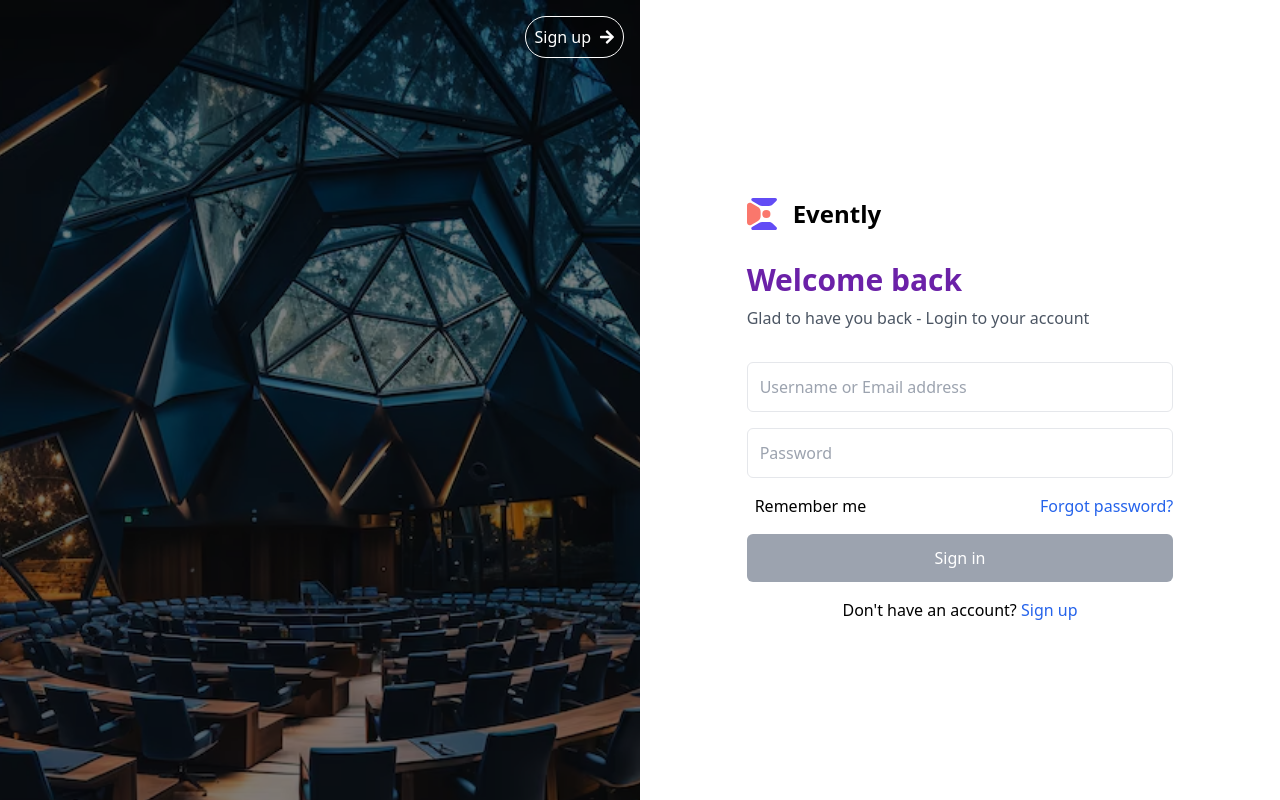
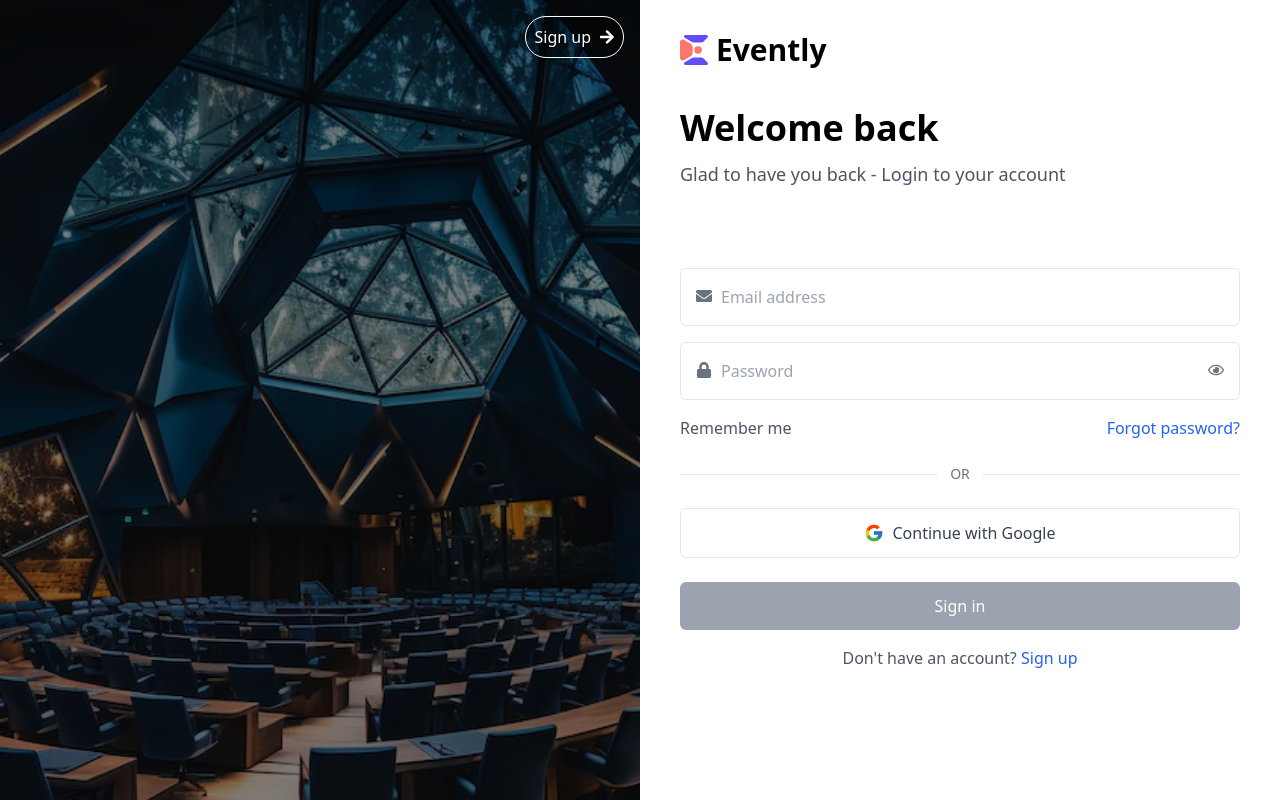
Before and after one commit to Mcdemzy/Evently-EMS, a React (Vite) app: page /login in a window 1280 px wide. Shown: the top 800 px of the page. Built offline with nearby package versions, Linux system fonts and the light colour scheme.

Commit message:
Refactor Login component to include password visibility toggle and Google authentication option

```diff
--- a/src/components/Auth/Login/Login.tsx
+++ b/src/components/Auth/Login/Login.tsx
@@ -1,69 +1,119 @@
 import { Link } from "react-router-dom";
 import ImageSlider from "../../shared/ImageSlider/ImageSlider";
+import {
+  // FaUser,
+  FaEnvelope,
+  FaLock,
+  FaRegEye,
+  FaRegEyeSlash,
+} from "react-icons/fa";
+import { FcGoogle } from "react-icons/fc";
+import { useState } from "react";
 
 const Login = () => {
+  const [showPassword, setShowPassword] = useState(false);
+
   return (
     <div className="h-screen flex flex-col md:flex-row">
-      {/* Left side - Image Slider */}
+      {/* Left side - Login form */}
       <ImageSlider />
 
-      {/* Right side - Login form */}
-      <div className="w-full h-screen md:w-1/2  pt-5 bg-white flex justify-center items-center">
-        <div className="w-4/5 lg:w-2/3">
-          <div className="mb-8">
-            <div className="flex gap-4">
-              <img
-                src="images/logo.svg"
-                width={30}
-                height={50}
-                alt="Evently Logo"
-              />
-              <span className="md:text-2xl text-xl font-bold">Evently</span>
+      {/* Right side - Image slider */}
+      <main className="pt-8 min-h-screen w-full md:w-1/2 px-4 md:px-10">
+        {/* Logo Section */}
+        <div className="flex items-center gap-2">
+          <img src="/images/logo.svg" width={28} alt="logo" />
+          <p className="text-3xl font-bold">Evently</p>
         </div>
-          </div>
-          <h1 className="text-3xl font-bold text-purple-800 mb-2">
-            Welcome back
-          </h1>
-          <p className="text-gray-600 mb-8">
+
+        {/* Welcome Back Heading */}
+        <div className="mt-[40px] mb-[40px] md:mb-[80px]">
+          <h1 className="text-4xl font-semibold mb-3">Welcome back</h1>
+          <p className="text-lg text-gray-600">
             Glad to have you back - Login to your account
           </p>
-          <form className="space-y-4">
+        </div>
+
+        {/* Form Section */}
+        <form action="">
+          {/* Email Field */}
+          <div className="relative mb-4">
+            <FaEnvelope className="absolute left-4 top-5 text-gray-500" />
             <input
-              type="text"
-              placeholder="Username or Email address"
-              className="w-full p-3 border rounded-md"
+              type="email"
+              placeholder="Email address"
+              className="border w-full p-4 pl-10 rounded-md"
             />
+          </div>
+
+          {/* Password Field */}
+          <div className="relative mb-4">
+            <FaLock className="absolute left-4 top-5 text-gray-500" />
             <input
-              type="password"
+              type={showPassword ? "text" : "password"}
               placeholder="Password"
-              className="w-full p-3 border rounded-md"
+              className="border w-full p-4 pl-10 pr-10 rounded-md"
             />
-            <div className="flex items-center justify-between">
-              <div className="flex items-center space-x-2">
-                <input type="checkbox" id="remember" />
-                <label htmlFor="remember">Remember me</label>
+            {showPassword ? (
+              <FaRegEyeSlash
+                className="absolute right-4 top-5 text-gray-500 cursor-pointer"
+                onClick={() => setShowPassword(false)}
+              />
+            ) : (
+              <FaRegEye
+                className="absolute right-4 top-5 text-gray-500 cursor-pointer"
+                onClick={() => setShowPassword(true)}
+              />
+            )}
+          </div>
+
+          {/* Remember Me & Forgot Password */}
+          <div className="flex items-center justify-between mb-6">
+            <div className="flex items-center gap-2">
+              <input type="checkbox" id="remember" className="w-5 h-5" />
+              <label htmlFor="remember" className="text-gray-600">
+                Remember me
+              </label>
             </div>
             <Link to="/forgot-password" className="text-blue-600">
               Forgot password?
             </Link>
           </div>
+
+          {/* Divider */}
+          <div className="relative my-6">
+            <div className="absolute inset-0 flex items-center">
+              <div className="w-full border-t border-gray-200"></div>
+            </div>
+            <div className="relative flex justify-center text-sm">
+              <span className="px-3 bg-white text-gray-500">OR</span>
+            </div>
+          </div>
+
+          {/* Google Auth */}
+          <div className="relative w-full border rounded-md flex items-center justify-center py-3 cursor-pointer hover:bg-gray-200 mb-6">
+            <FcGoogle className="mr-2 text-xl" />
+            <p className="text-gray-700">Continue with Google</p>
+          </div>
+
+          {/* Submit Button */}
           <button
             type="submit"
-              className="w-full p-3 bg-gray-400 rounded-md text-white"
+            className="w-full py-3 bg-gray-400 text-white rounded-md cursor-not-allowed"
+            disabled
           >
             Sign in
           </button>
-          </form>
-          <div className="mt-4 text-center">
-            <p>
+
+          {/* Sign-up Link */}
+          <p className="text-center mt-4 text-gray-600">
             Don't have an account?{" "}
-              <Link to="/signup" className="text-blue-600">
+            <Link to="/signup" className="text-blue-600 cursor-pointer">
               Sign up
             </Link>
           </p>
-          </div>
-        </div>
-      </div>
+        </form>
+      </main>
     </div>
   );
 };
```
Lines whose indentation alone changed are shown as unchanged.
